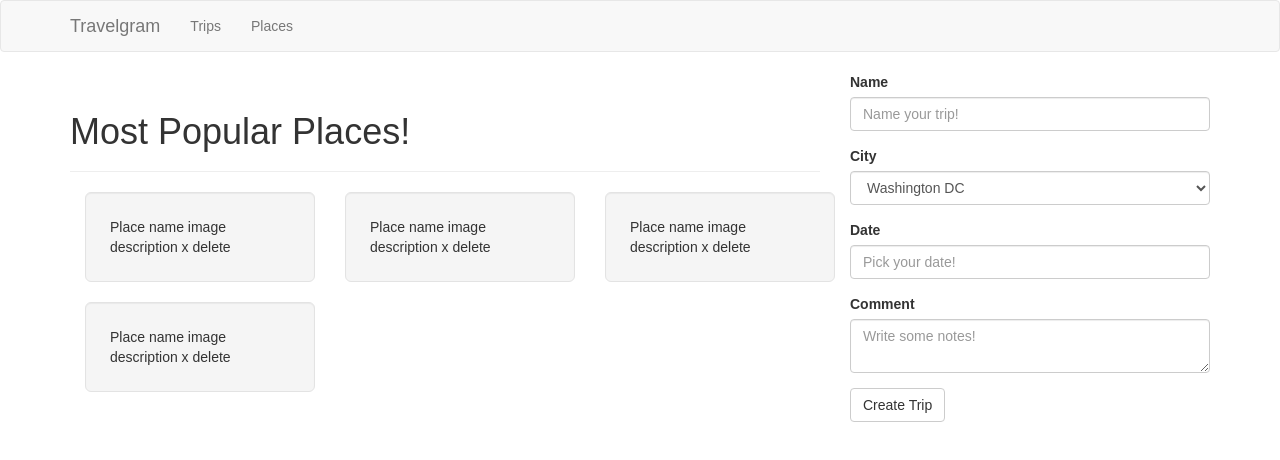
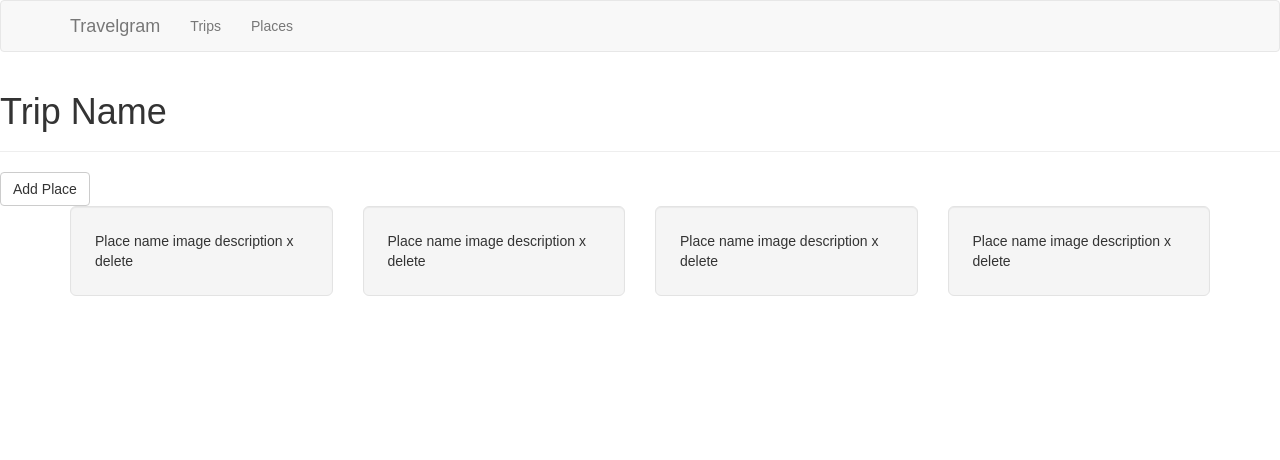
Before and after one commit to john-raber/mod-4-project-frontend, a React (Create React App) app: page /trips/1 in a window 1280 px wide. Shown: the top 460 px of the page. Built offline with nearby package versions, Linux system fonts and the light colour scheme; no server answers.

Commit message:
static version with react routes complete

```diff
--- a/src/App.js
+++ b/src/App.js
@@ -3,6 +3,7 @@ import { Route, Switch } from "react-router-dom";
 
 import NavBar from "./components/NavBar";
 import HomeContainer from "./containers/HomeContainer";
+import TripContainer from "./containers/TripContainer";
 
 import "./App.css";
 
@@ -18,6 +19,7 @@ class App extends Component {
       <Fragment>
         <NavBar />
         <Switch>
+          <Route path="/trips/:tripId" component={TripContainer} />
           <Route path="/" component={HomeContainer} />
         </Switch>
       </Fragment>
--- /dev/null
+++ b/src/components/CityFilter.js
@@ -0,0 +1,15 @@
+import React from "react";
+import { Form, FormControl } from "react-bootstrap";
+
+const CityFilter = () => {
+  return (
+    <Form>
+      <FormControl componentClass="select" placeholder="Pick your city!">
+        <option value="Washington DC">Washington DC</option>
+        <option value="New York">New York</option>
+      </FormControl>
+    </Form>
+  );
+};
+
+export default CityFilter;
--- a/src/components/NavBar.js
+++ b/src/components/NavBar.js
@@ -12,7 +12,7 @@ const NavBar = () => {
       </Navbar.Header>
       <Nav>
         <NavItem href="/trips">Trips</NavItem>
-        <NavItem>Places</NavItem>
+        <NavItem href="/places">Places</NavItem>
       </Nav>
     </Navbar>
   );
--- a/src/containers/HomeContainer.js
+++ b/src/containers/HomeContainer.js
@@ -5,6 +5,7 @@ import { Grid, Row, Col, PageHeader } from "react-bootstrap";
 import TripForm from "../components/TripForm";
 import PlaceContainer from "./PlaceContainer";
 import TripList from "../components/TripList";
+import CityFilter from "../components/CityFilter";
 
 const HomeContainer = () => {
   return (
@@ -12,15 +13,29 @@ const HomeContainer = () => {
       <Row className="show-grid">
         <Col lg={8}>
           <Switch>
+            {/* If route is /trips -- we show the TripList */}
             <Route exact path="/trips">
               <Fragment>
                 <PageHeader>Trips</PageHeader>
                 <TripList />
               </Fragment>
             </Route>
+            {/* If route is / -- we show the PlaceContainer */}
             <Route path="/">
               <Fragment>
-                <PageHeader>Most Popular Places!</PageHeader>
+                {/* If route is /places or / we show the matching header
+                  and CityFilter for /places */}
+                <Switch>
+                  <Route exact path="/places">
+                    <Fragment>
+                      <PageHeader>Places!</PageHeader>
+                      <CityFilter />
+                    </Fragment>
+                  </Route>
+                  <Route path="/">
+                    <PageHeader>Most Popular Places!</PageHeader>
+                  </Route>
+                </Switch>
                 <PlaceContainer />
               </Fragment>
             </Route>
--- /dev/null
+++ b/src/containers/TripContainer.js
@@ -0,0 +1,35 @@
+import React, { Fragment } from "react";
+import { Grid, Row, Col, PageHeader, Button } from "react-bootstrap";
+
+import PlaceCard from "../components/PlaceCard";
+
+const TripContainer = () => {
+  return (
+    <Fragment>
+      <PageHeader>Trip Name</PageHeader>
+      <Button>Add Place</Button>
+      <Grid>
+        <Row className="show-grid">
+          <Col md={12} lg={12}>
+            <Row className="show-grid">
+              <Col md={3} lg={3}>
+                <PlaceCard />
+              </Col>
+              <Col md={3} lg={3}>
+                <PlaceCard />
+              </Col>
+              <Col md={3} lg={3}>
+                <PlaceCard />
+              </Col>
+              <Col md={3} lg={3}>
+                <PlaceCard />
+              </Col>
+            </Row>
+          </Col>
+        </Row>
+      </Grid>
+    </Fragment>
+  );
+};
+
+export default TripContainer;
```
